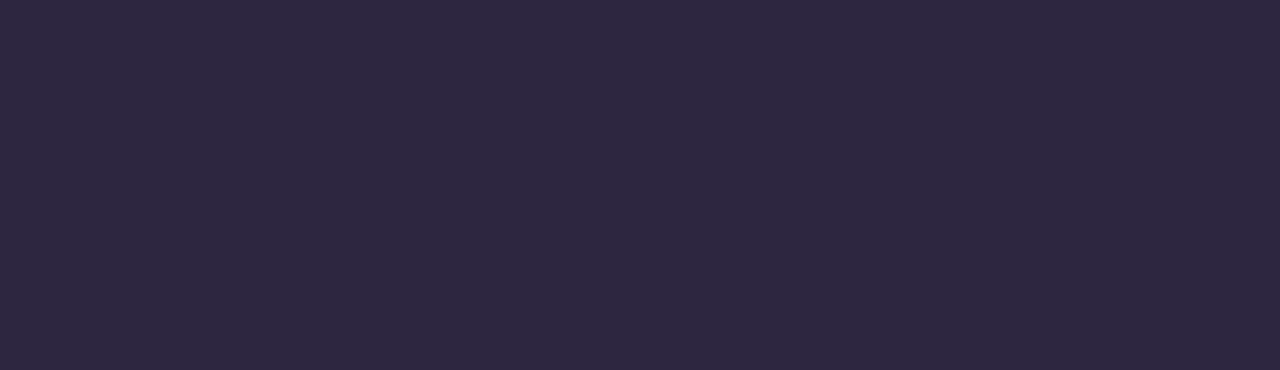
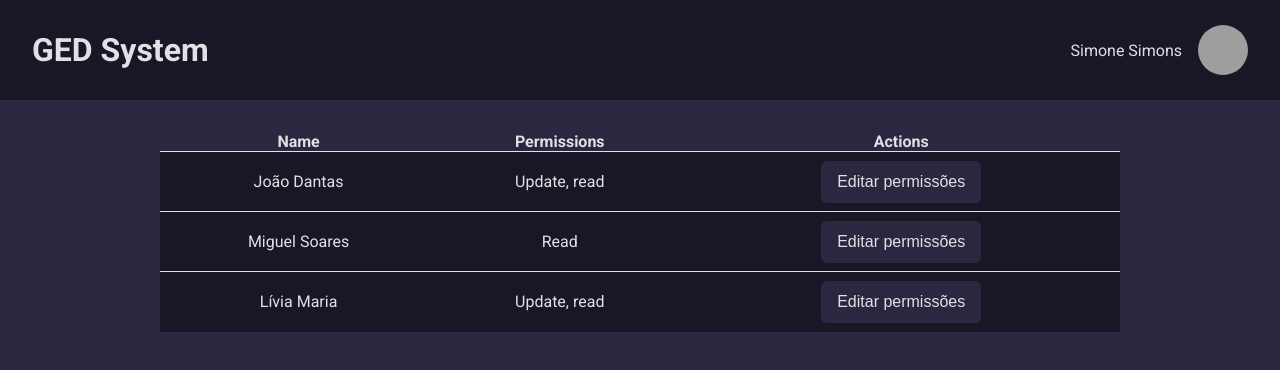
Before and after one commit to Tramas3030/GED-frontend, a React (Vite) app: page /group/admin/roles in a window 1280 px wide. Before the commit this address had no page. Shown: the top 370 px of the page. Built offline with nearby package versions, Linux system fonts and the light colour scheme; grey boxes are pictures that could not be loaded.

Commit message:
Created layout for manage employees roles

```diff
--- a/src/Router.tsx
+++ b/src/Router.tsx
@@ -10,6 +10,7 @@ import { Group } from './pages/Group';
 import { DocumentDetails } from './pages/DocumentDetails';
 import { UploadDocument } from './pages/UploadDocument';
 import { Admin } from './pages/Admin';
+import { AdminRoles } from './pages/AdminRoles';
 
 export function Router() {
   return(
@@ -20,6 +21,7 @@ export function Router() {
         <Route path="/join" element={<Join />}/>
         <Route path="/group" element={<Group />}/>
         <Route path="/group/admin" element={<Admin />}/>
+        <Route path="/group/admin/roles" element={<AdminRoles />}/>
         <Route path="/document/details" element={<DocumentDetails />}/>
         <Route path="/document/upload" element={<UploadDocument />}/>
       </Route>
--- a/src/layouts/DefaultLayout/index.tsx
+++ b/src/layouts/DefaultLayout/index.tsx
@@ -11,7 +11,7 @@ interface Routes {
 const headerRoutes: Routes = {
   joinButton: ['/', '/create'],
   createButton: ['/', '/join'],
-  profile: ['/group', '/group/admin', '/document/details', '/document/upload']
+  profile: ['/group', '/group/admin', '/group/admin/roles', '/document/details', '/document/upload']
 };
 
 export function DefaultLayout() {
--- /dev/null
+++ b/src/pages/AdminRoles/index.tsx
@@ -0,0 +1,42 @@
+import { EditPermissionsButtonContainer, EmployeesTable, LayoutContainer } from "./styles";
+
+export function AdminRoles() {
+  return(
+    <LayoutContainer>
+      <EmployeesTable>
+        <thead>
+          <tr>
+            <th>Name</th>
+            <th>Permissions</th>
+            <th>Actions</th>
+          </tr>
+        </thead>
+        <tbody>
+          <tr>
+            <td>João Dantas</td>
+            <td>Update, read</td>
+            <td>
+              <EditPermissionsButtonContainer>Editar permissões</EditPermissionsButtonContainer>
+            </td>
+          </tr>
+
+          <tr>
+            <td>Miguel Soares</td>
+            <td>Read</td>
+            <td>
+              <EditPermissionsButtonContainer>Editar permissões</EditPermissionsButtonContainer>
+            </td>
+          </tr>
+
+          <tr>
+            <td>Lívia Maria</td>
+            <td>Update, read</td>
+            <td>
+              <EditPermissionsButtonContainer>Editar permissões</EditPermissionsButtonContainer>
+            </td>
+          </tr>
+        </tbody>
+      </EmployeesTable>
+    </LayoutContainer>
+  )
+}
--- /dev/null
+++ b/src/pages/AdminRoles/styles.ts
@@ -0,0 +1,45 @@
+import styled from "styled-components";
+
+export const LayoutContainer = styled.div`
+  width: 80%;
+  height: auto;
+
+  padding: 3.2rem;
+
+  display: flex;
+  margin: 0 auto;
+`;
+
+export const EmployeesTable = styled.table`
+  width: 100%;
+
+  text-align: center;
+
+  border-collapse: collapse;
+
+  tbody tr {
+    height: 60px;
+    border-top: 1px solid ${props => props.theme.gray};
+    background-color: ${props => props.theme["purple-900"]};
+  }
+`;
+
+export const EditPermissionsButtonContainer = styled.button`
+  border: none;
+  background: none;
+
+  padding: 1.2rem 1.6rem;
+  font-size: 1.6rem;
+
+  background-color: ${props => props.theme["purple-700"]};
+  color: ${props => props.theme.gray};
+
+  border-radius: 6px;
+
+  cursor: pointer;
+
+  &:hover {
+    transition: filter 0.2s;
+    filter: brightness(1.4);
+  }
+`;
```
